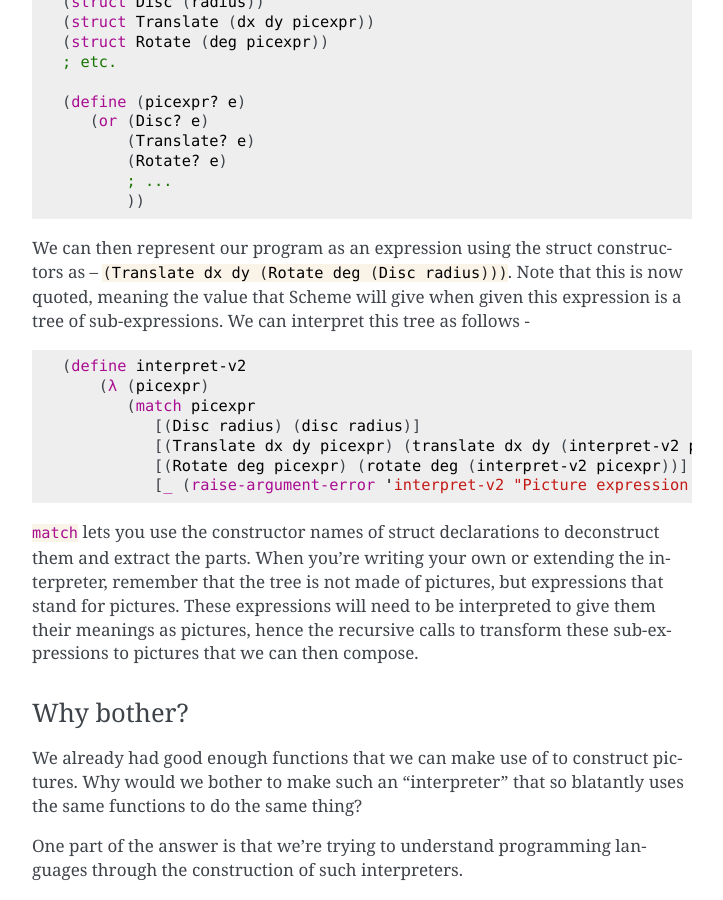
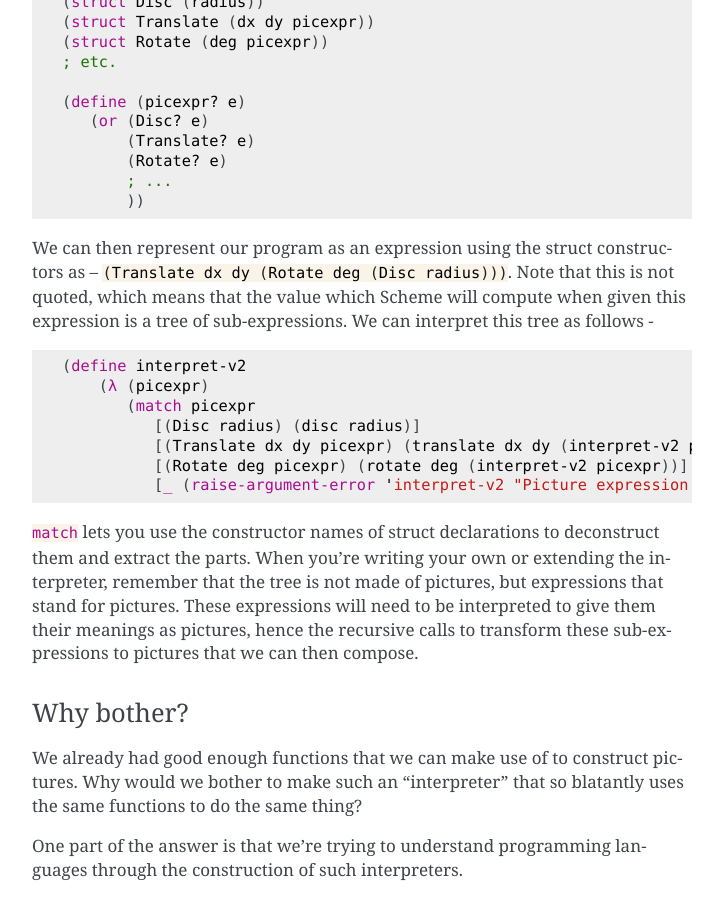
Before and after one commit to kreauniv/comp308, a Sphinx documentation site: the page built from source/piclang.rst, in a window 1280 px wide and 900 px high, scrolled down 8375 px. Shown: the whole window, without its empty margins (388-1111 px from the left). Built offline with Sphinx 7.4.7, drawn with Linux system fonts in a browser that asks for light colours.

Commit message:
Fixed typo now -> not

```diff
--- a/source/piclang.rst
+++ b/source/piclang.rst
@@ -376,10 +376,11 @@ and transformations as structures like below --
            ; ...
            ))
 
-We can then represent our program as an expression using the struct constructors
-as -- :rkt:`(Translate dx dy (Rotate deg (Disc radius)))`. Note that this is
-now quoted, meaning the value that Scheme will give when given this expression is
-a tree of sub-expressions. We can interpret this tree as follows -
+We can then represent our program as an expression using the struct
+constructors as -- :rkt:`(Translate dx dy (Rotate deg (Disc radius)))`. Note
+that this is not quoted, which means that the value which Scheme will compute
+when given this expression is a tree of sub-expressions. We can interpret this
+tree as follows -
 
 .. code-block:: racket
 
```
